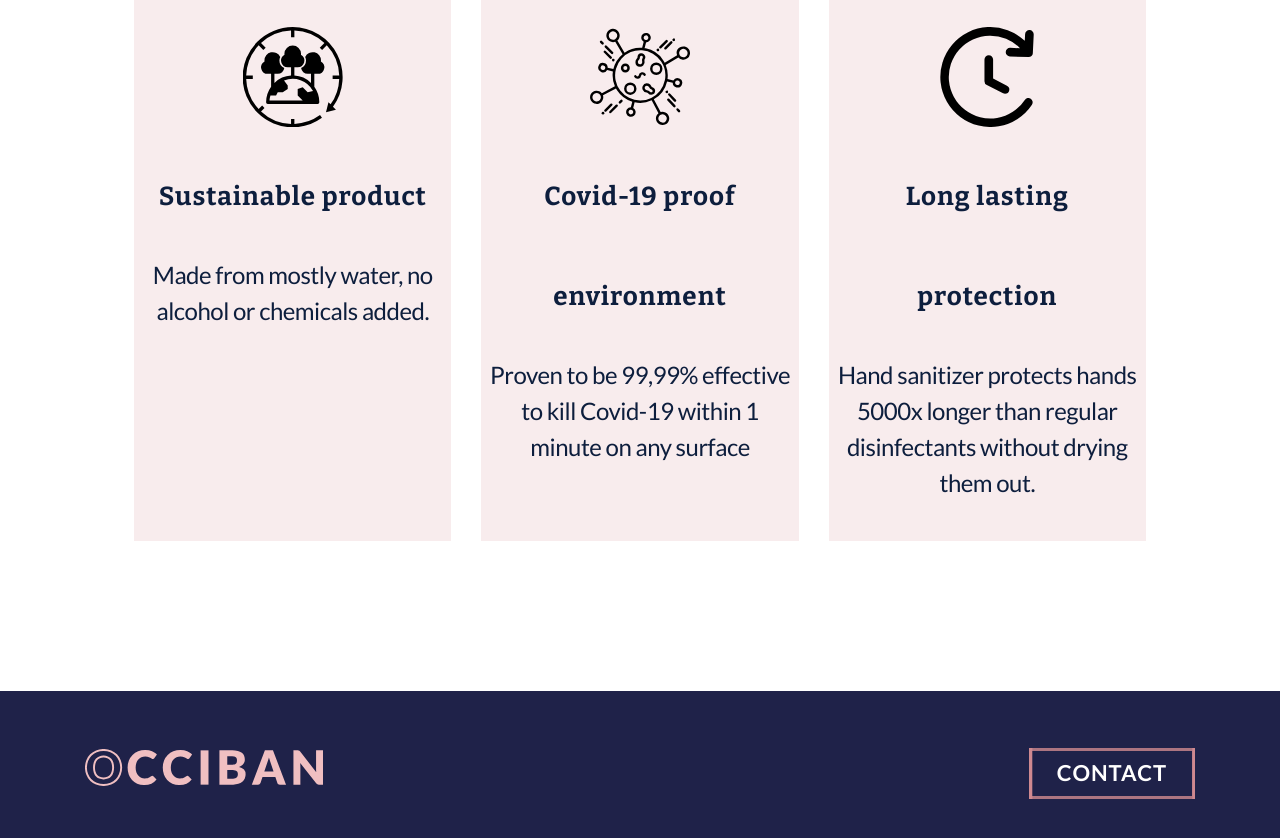
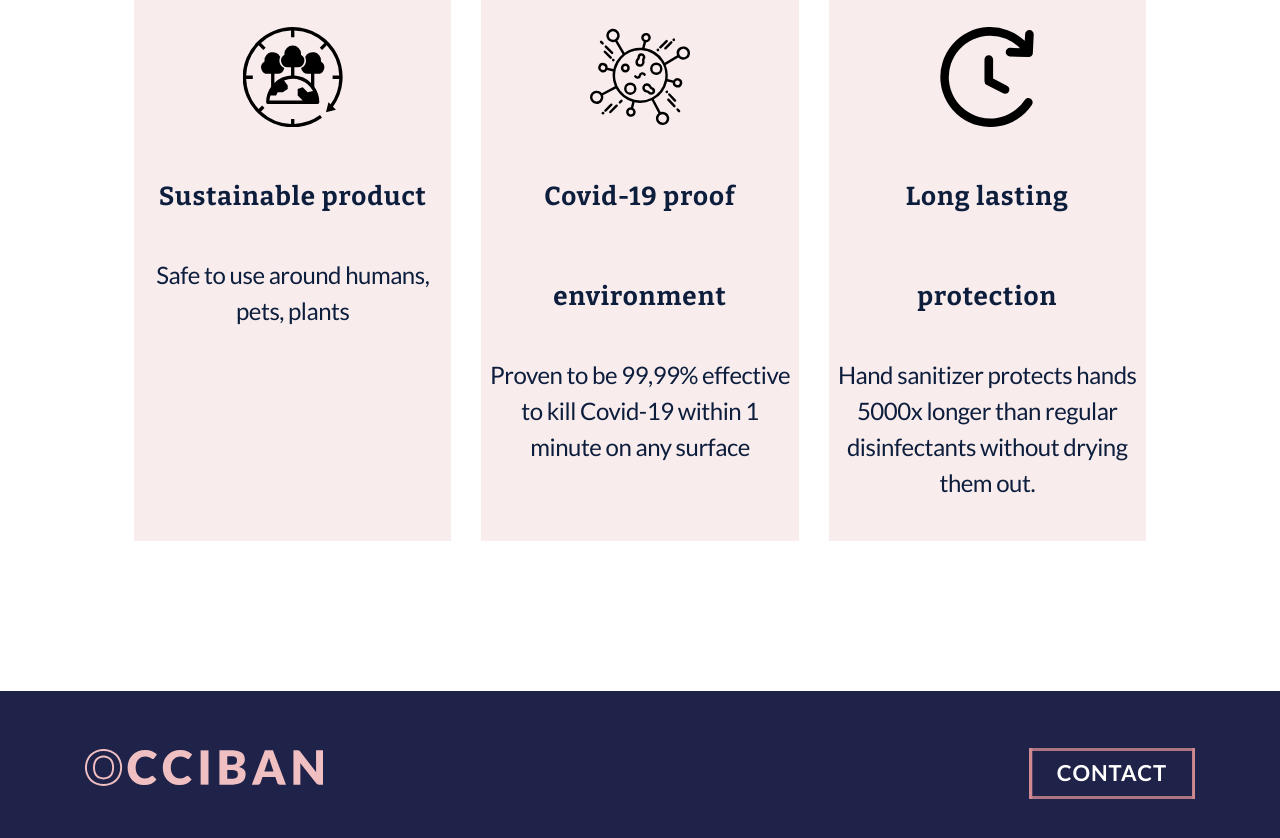
Before and after one commit to occiban/occiban.github.io, a Jekyll site: the page built from index.html, in a window 1280 px wide and 900 px high, scrolled down 2880 px. Shown: the top 838 px of the window. Built offline with Jekyll 4.4.1, drawn with Linux system fonts in a browser that asks for light colours.

Commit message:
Update index.html

```diff
--- a/index.html
+++ b/index.html
@@ -69,7 +69,7 @@ permalink: /
           <div class="card-box">
             <img src="/img/Home/Mask Group 5.svg" alt="sustainable">
             <h3>Sustainable product</h3>
-            <p class="text-center">Made from mostly water, no alcohol or chemicals added.</p>
+            <p class="text-center">Safe to use around humans, pets, plants</p>
           </div>
         </div>
         <div class="col-lg-4">
```
